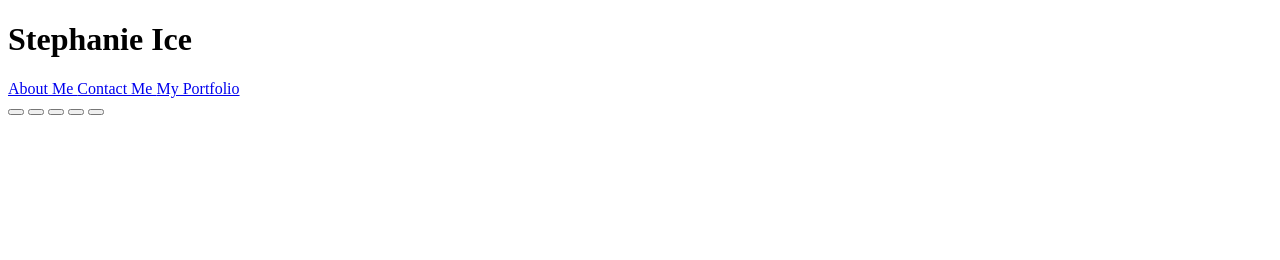
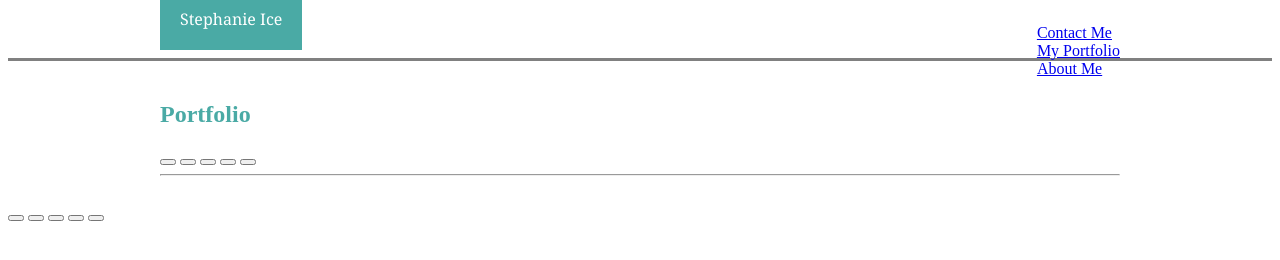
Before and after one commit to stephanie-ice/Portfolio-Site, a plain HTML site: page portfolio.html in a window 1280 px wide. Drawn offline with Linux system fonts and the light colour scheme.

Commit message:
applied css to all pages

```diff
--- a/assets/css/style.css
+++ b/assets/css/style.css
@@ -58,3 +58,7 @@
     font: Arial;
     font-color:#777777;
 }
+
+.input {
+
+}
--- a/portfolio.html
+++ b/portfolio.html
@@ -1,5 +1,6 @@
 <!DOCTYPE html>
 <html lang="en">
+
 <head>
   <meta charset="UTF-8">
   <meta name="viewport" content="width=device-width, initial-scale=1.0">
@@ -9,31 +10,56 @@
 
 </head>
 
-<body>
-  <div>
-    <span>
-      <h1>Stephanie Ice
+<div class="header">
+  <div class="content">
 
-      </h1>
+    <span class="name">Stephanie Ice
     </span>
 
-    <nav>
-      <a href="index.html">About Me
-
+    <ul class="nav">
+      <li><a href="contact.html">Contact Me
         </a>
-
-      <a href="contact.html">Contact Me
-
+      </li>
+      <li><a href="portfolio.html">My Portfolio
         </a>
-
-      <a href="portfolio.html">My Portfolio
-
+      </li>
+      <li><a href="index.html">About Me
         </a>
-    </nav>
+      </li>
+    </ul>
+  </div>
 </div>
 
-  <div>
-    <section>
+<div class="body">
+  <section class="card">
+    <div class="title">
+      <h2>Portfolio
+      </h2>
+    </div>
+    <div class="content3">
+
+      <button>
+
+      </button>
+      <button>
+
+      </button>
+      <button>
+
+      </button>
+      <button>
+
+      </button>
+      <button>
+
+      </button>
+      <hr>
+    </div>
+  </section>
+</div>
+
+
+
 <button>
 
 </button>
@@ -56,4 +82,5 @@
 
 </footer>
 </body>
+
 </html>
```
Also changed, not shown: contact.html (+24 -19 lines). Lines whose indentation alone changed are shown as unchanged.
